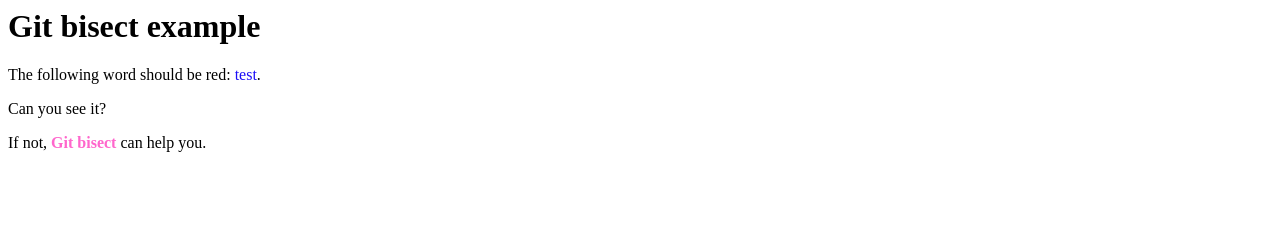
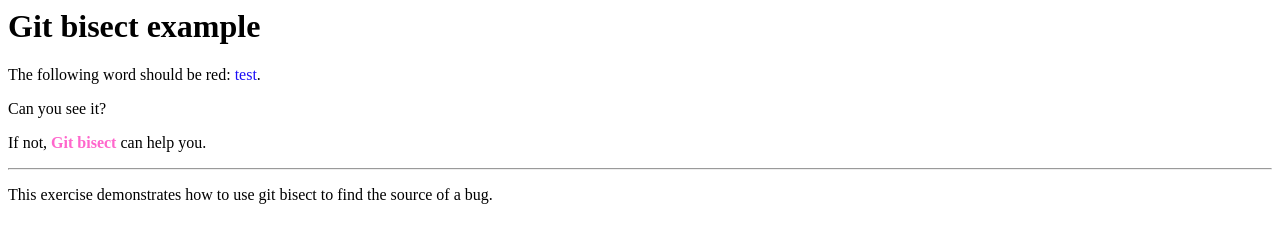
Before and after one commit to bfolliot/git-bisect-example, a plain HTML site: page index.html in a window 1280 px wide. Drawn offline with Linux system fonts and the light colour scheme.

Commit message:
Add description in a paragraph

```diff
--- a/index.html
+++ b/index.html
@@ -29,5 +29,9 @@
         <p>
             If not, <a href="https://git-scm.com/docs/git-bisect">Git bisect</a> can help you.
         </p>
+        <hr>
+        <p>
+            This exercise demonstrates how to use git bisect to find the source of a bug.
+        </p>
     </body>
 </html>
```
